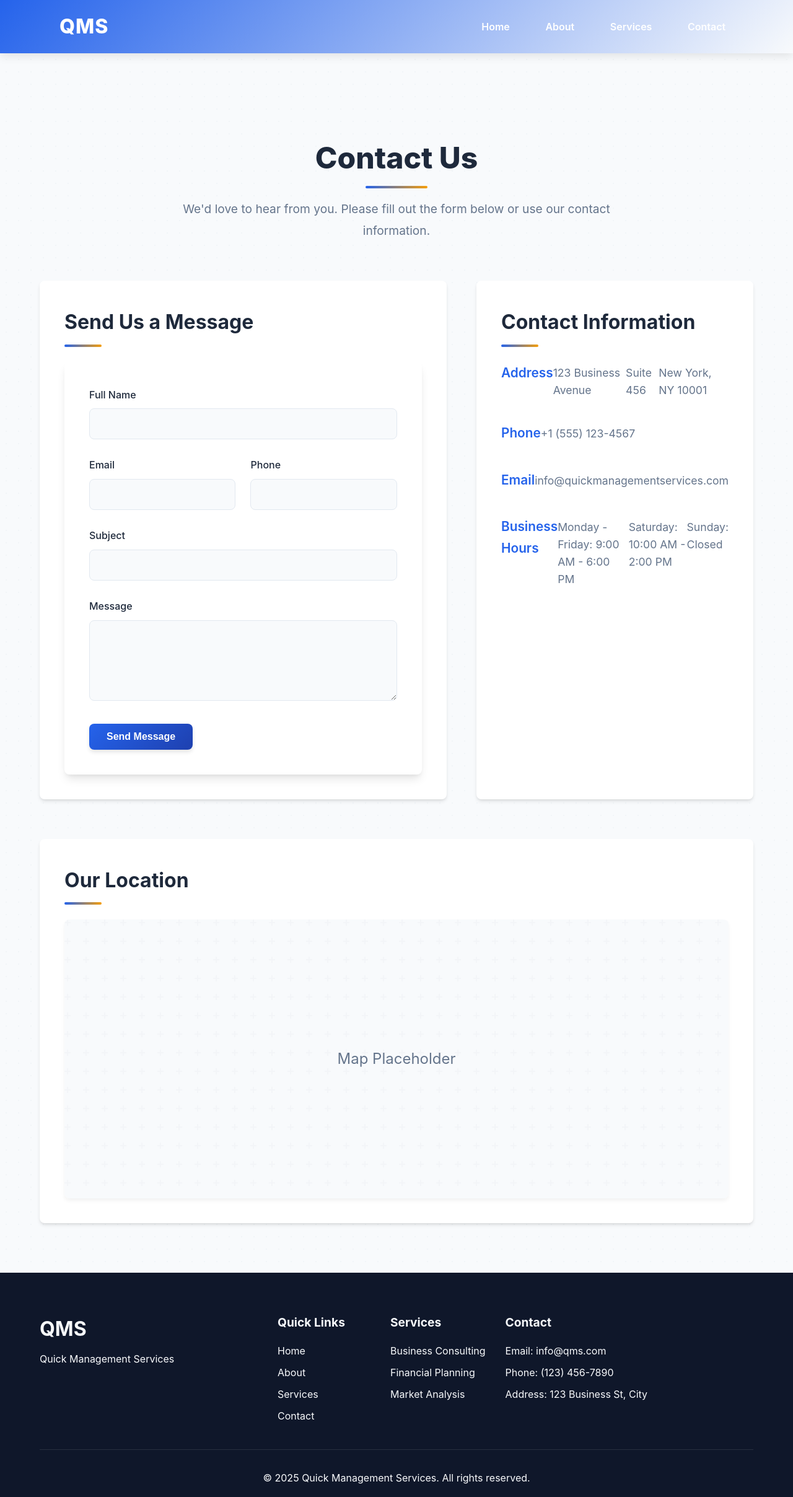
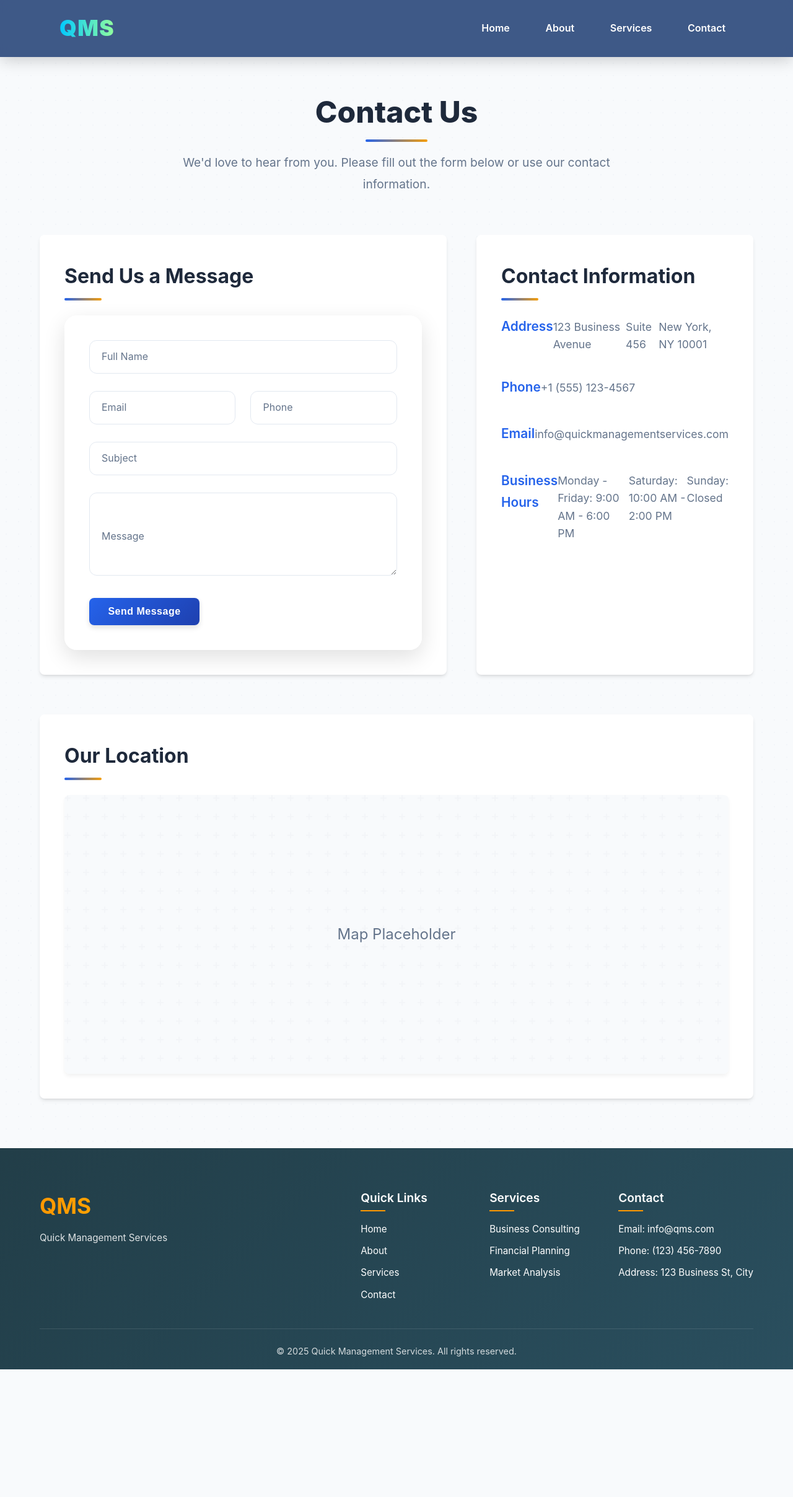
Before and after one commit to Dhanashree-02/QuickManagementServices__V2, a React (Vite) app: page /contact in a window 1280 px wide. Shown: the whole page at 62% size. After the commit the page ends 2210 px from the top, so only its background shows below. Built offline with nearby package versions, Linux system fonts and the light colour scheme.

Commit message:
New nav footer Hero and images

```diff
--- a/src/App.module.css
+++ b/src/App.module.css
@@ -7,7 +7,7 @@
 
 .main {
   flex: 1;
-  padding-top: 80px; /* Space for fixed header */
+  padding-top: 0px; /* Space for fixed header */
   padding-bottom: 2rem;
   position: relative;
   z-index: 1;
--- a/src/components/Button/button.module.css
+++ b/src/components/Button/button.module.css
@@ -2,85 +2,107 @@
   display: inline-flex;
   align-items: center;
   justify-content: center;
-  padding: 0.75rem 1.75rem;
-  border-radius: var(--border-radius);
+  padding: 0.8rem 1.9rem;
+  border-radius: var(--border-radius, 8px);
   font-weight: 600;
   font-size: 1rem;
   cursor: pointer;
-  transition: all var(--transition-normal);
+  transition: all 0.3s ease;
   border: none;
   text-align: center;
   position: relative;
   overflow: hidden;
-  box-shadow: 0 4px 6px rgba(0, 0, 0, 0.1);
+  box-shadow: 0 4px 8px rgba(0, 0, 0, 0.12);
+  letter-spacing: 0.5px;
+  isolation: isolate; /* ensures ripple stays inside */
 }
 
-/* Create ripple effect */
+/* Ripple effect */
 .button::after {
   content: '';
   position: absolute;
   width: 100%;
   height: 100%;
-  top: 0;
-  left: 0;
+  inset: 0;
   pointer-events: none;
-  background-image: radial-gradient(circle, rgba(255, 255, 255, 0.3) 10%, transparent 10.01%);
+  background-image: radial-gradient(circle, rgba(255, 255, 255, 0.35) 10%, transparent 11%);
   background-repeat: no-repeat;
   background-position: 50%;
-  transform: scale(10, 10);
+  transform: scale(12, 12);
   opacity: 0;
   transition: transform 0.5s, opacity 0.8s;
+  z-index: 0;
 }
 
 .button:active::after {
   transform: scale(0, 0);
-  opacity: 0.3;
+  opacity: 0.4;
   transition: 0s;
 }
 
+.button span,
+.button svg {
+  position: relative;
+  z-index: 1;
+}
+
+/* Variants */
 .primary {
-  background: linear-gradient(135deg, var(--primary-color), var(--primary-dark));
-  color: white;
+  background: linear-gradient(135deg, var(--primary-color, #2563eb), var(--primary-dark, #1e40af));
+  color: #fff;
 }
 
 .primary:hover {
-  background: linear-gradient(135deg, var(--primary-dark), var(--primary-color));
-  transform: translateY(-2px);
-  box-shadow: 0 6px 10px rgba(0, 0, 0, 0.15);
+  background: linear-gradient(135deg, var(--primary-dark, #1e40af), var(--primary-color, #2563eb));
+  transform: translateY(-3px) scale(1.02);
+  box-shadow: 0 8px 18px rgba(37, 99, 235, 0.25);
 }
 
 .secondary {
   background: transparent;
-  color: var(--primary-color);
-  border: 2px solid var(--primary-color);
+  color: var(--primary-color, #2563eb);
+  border: 2px solid var(--primary-color, #2563eb);
   box-shadow: none;
 }
 
 .secondary:hover {
-  background-color: rgba(37, 99, 235, 0.1);
-  transform: translateY(-2px);
-  box-shadow: 0 4px 6px rgba(0, 0, 0, 0.05);
+  background: var(--primary-color, #2563eb);
+  color: #fff;
+  transform: translateY(-2px) scale(1.02);
+  box-shadow: 0 6px 12px rgba(37, 99, 235, 0.2);
 }
 
 .accent {
-  background: linear-gradient(135deg, var(--accent-color), var(--accent-dark));
-  color: white;
+  background: linear-gradient(135deg, var(--accent-color, #f59e0b), var(--accent-dark, #d97706));
+  color: #fff;
 }
 
 .accent:hover {
-  background: linear-gradient(135deg, var(--accent-dark), var(--accent-color));
-  transform: translateY(-2px);
-  box-shadow: 0 6px 10px rgba(0, 0, 0, 0.15);
+  background: linear-gradient(135deg, var(--accent-dark, #d97706), var(--accent-color, #f59e0b));
+  transform: translateY(-3px) scale(1.02);
+  box-shadow: 0 8px 18px rgba(245, 158, 11, 0.25);
 }
 
-/* Add icon support */
-.button svg {
-  margin-right: 0.5rem;
+/* Disabled state */
+.button:disabled {
+  background: #ccc;
+  color: #666;
+  cursor: not-allowed;
+  box-shadow: none;
+  transform: none;
 }
 
+/* Icon support */
+.button svg {
+  margin-right: 0.6rem;
+  font-size: 1.1rem;
+}
+
+/* Responsive */
 @media (max-width: 768px) {
   .button {
     width: 100%;
-    padding: 0.75rem 1.5rem;
+    padding: 0.85rem 1.5rem;
+    font-size: 1.05rem;
   }
 }
--- a/src/components/ContactForm/contactForm.module.css
+++ b/src/components/ContactForm/contactForm.module.css
@@ -1,9 +1,15 @@
 .contactForm {
-  background-color: white;
+  background: rgba(255, 255, 255, 0.8);
+  backdrop-filter: blur(12px);
   padding: 2.5rem;
-  border-radius: var(--border-radius);
-  box-shadow: var(--box-shadow);
-  transition: transform var(--transition-normal);
+  border-radius: 1.25rem;
+  box-shadow: 0 12px 35px rgba(0, 0, 0, 0.12);
+  transition: transform var(--transition-normal), box-shadow var(--transition-normal);
+}
+
+.contactForm:hover {
+  transform: translateY(-4px);
+  box-shadow: 0 16px 40px rgba(0, 0, 0, 0.15);
 }
 
 .formGroup {
@@ -20,91 +26,86 @@
   flex: 1;
 }
 
+/* Floating label styling */
 label {
-  display: block;
-  margin-bottom: 0.5rem;
-  font-weight: 500;
-  color: var(--text-color);
-  transition: color var(--transition-fast);
+  position: absolute;
+  top: 50%;
+  left: 1rem;
+  transform: translateY(-50%);
+  font-size: 1rem;
+  color: var(--text-light, #666);
+  pointer-events: none;
+  transition: all 0.25s ease;
+  background-color: transparent;
+  padding: 0 0.25rem;
 }
 
 input,
 textarea {
   width: 100%;
-  padding: 0.9rem 1rem;
-  border: 1px solid var(--border-color);
-  border-radius: var(--border-radius);
+  padding: 1rem;
+  border: 1px solid var(--border-color, #ddd);
+  border-radius: 0.75rem;
   font-family: inherit;
   font-size: 1rem;
-  transition: all var(--transition-normal);
-  background-color: var(--secondary-color);
+  transition: all 0.3s ease;
+  background: rgba(255, 255, 255, 0.6);
 }
 
 input:focus,
 textarea:focus {
   outline: none;
-  border-color: var(--primary-color);
-  box-shadow: 0 0 0 3px rgba(37, 99, 235, 0.2);
-  background-color: white;
+  border-color: var(--primary-color, #2563eb);
+  box-shadow: 0 0 0 4px rgba(37, 99, 235, 0.15);
+  background: white;
 }
 
-/* Floating label effect */
-.floatingLabel {
-  position: relative;
+input:focus + label,
+textarea:focus + label,
+input:not(:placeholder-shown) + label,
+textarea:not(:placeholder-shown) + label {
+  top: -0.6rem;
+  left: 0.75rem;
+  font-size: 0.8rem;
+  font-weight: 500;
+  color: var(--primary-color, #2563eb);
+  background: white;
+  border-radius: 4px;
+  padding: 0 0.25rem;
 }
 
-.floatingLabel label {
-  position: absolute;
-  top: 0.9rem;
-  left: 1rem;
-  transition: all var(--transition-normal);
-  pointer-events: none;
-  background-color: transparent;
-  padding: 0 0.25rem;
-  color: var(--text-light);
-}
-
-.floatingLabel input:focus ~ label,
-.floatingLabel textarea:focus ~ label,
-.floatingLabel input:not(:placeholder-shown) ~ label,
-.floatingLabel textarea:not(:placeholder-shown) ~ label {
-  top: -0.5rem;
-  left: 0.75rem;
-  font-size: 0.75rem;
-  color: var(--primary-color);
-  background-color: white;
-}
-
-/* Submit button animation */
+/* Submit button */
 .submitButton {
   position: relative;
   overflow: hidden;
+  border-radius: 0.75rem;
 }
 
 .submitButton::before {
   content: '';
   position: absolute;
   top: 0;
-  left: -100%;
+  left: -120%;
   width: 100%;
   height: 100%;
   background: linear-gradient(
-    to right,
+    120deg,
     transparent,
-    rgba(255, 255, 255, 0.2),
+    rgba(255, 255, 255, 0.3),
     transparent
   );
-  transition: left 0.7s;
+  transition: all 0.7s ease;
 }
 
 .submitButton:hover::before {
-  left: 100%;
+  left: 120%;
 }
 
+/* Responsive */
 @media (max-width: 768px) {
   .formRow {
     flex-direction: column;
-    gap: 0;
+    gap: 1rem;
   }
 
   .contactForm {
--- a/src/components/Footer/footer.module.css
+++ b/src/components/Footer/footer.module.css
@@ -1,7 +1,24 @@
 .footer {
-  background-color: var(--dark-bg);
-  color: var(--light-text);
+  position: relative;
+  background: linear-gradient(135deg, #0f2027, #203a43, #2c5364);
+  background-size: 300% 300%;
+  animation: gradientShift 15s ease infinite;
+  color: #fff;
   padding: 4rem 0 1rem;
+  overflow: hidden;
+}
+
+/* Background gradient animation */
+@keyframes gradientShift {
+  0% {
+    background-position: 0% 50%;
+  }
+  50% {
+    background-position: 100% 50%;
+  }
+  100% {
+    background-position: 0% 50%;
+  }
 }
 
 .footerContent {
@@ -9,6 +26,7 @@
   flex-wrap: wrap;
   justify-content: space-between;
   margin-bottom: 2rem;
+  animation: fadeInUp 1s ease forwards;
 }
 
 .footerLogo {
@@ -18,56 +36,128 @@
 }
 
 .footerLogo h2 {
-  font-size: 2rem;
+  font-size: 2.2rem;
   margin-bottom: 0.5rem;
+  background: linear-gradient(90deg, #ff9800, #ffc107);
+  -webkit-background-clip: text;
+  -webkit-text-fill-color: transparent;
+}
+
+.footerLogo p {
+  font-size: 0.95rem;
+  opacity: 0.85;
 }
 
 .footerLinks {
   display: flex;
   flex-wrap: wrap;
-  gap: 2rem;
+  gap: 3rem;
   flex: 2;
+  justify-content: flex-end;
 }
 
 .linkColumn {
-  min-width: 150px;
+  min-width: 160px;
 }
 
 .linkColumn h3 {
   margin-bottom: 1rem;
   font-size: 1.2rem;
+  font-weight: 600;
+  position: relative;
+  padding-bottom: 0.3rem;
+}
+
+.linkColumn h3::after {
+  content: "";
+  position: absolute;
+  width: 40px;
+  height: 2px;
+  background: #ff9800;
+  bottom: 0;
+  left: 0;
 }
 
 .linkColumn ul {
   list-style: none;
+  padding: 0;
 }
 
 .linkColumn li {
-  margin-bottom: 0.5rem;
+  margin-bottom: 0.6rem;
+  font-size: 0.95rem;
 }
 
 .linkColumn a {
-  color: var(--light-text);
+  color: #fff;
+  text-decoration: none;
+  position: relative;
+  display: inline-block;
   transition: color 0.3s;
 }
 
+.linkColumn a::after {
+  content: "";
+  position: absolute;
+  width: 0%;
+  height: 2px;
+  background: #ff9800;
+  left: 0;
+  bottom: -3px;
+  transition: width 0.3s ease;
+}
+
 .linkColumn a:hover {
-  color: var(--accent-color);
+  color: #ff9800;
+}
+
+.linkColumn a:hover::after {
+  width: 100%;
 }
 
 .footerBottom {
   text-align: center;
-  padding-top: 2rem;
-  border-top: 1px solid rgba(255, 255, 255, 0.1);
+  padding-top: 1.5rem;
+  border-top: 1px solid rgba(255, 255, 255, 0.15);
+  font-size: 0.9rem;
+  opacity: 0.8;
+}
+
+/* Fade-in animation */
+@keyframes fadeInUp {
+  from {
+    opacity: 0;
+    transform: translateY(40px);
+  }
+  to {
+    opacity: 1;
+    transform: translateY(0);
+  }
+}
+
+/* Responsiveness */
+@media (max-width: 992px) {
+  .footerLinks {
+    gap: 2rem;
+    justify-content: flex-start;
+  }
 }
 
 @media (max-width: 768px) {
   .footerContent {
     flex-direction: column;
+    text-align: center;
+    gap: 2rem;
   }
 
   .footerLinks {
     flex-direction: column;
+    align-items: center;
     gap: 1.5rem;
   }
+
+  .linkColumn h3::after {
+    left: 50%;
+    transform: translateX(-50%);
+  }
 }
--- a/src/components/Header/header.jsx
+++ b/src/components/Header/header.jsx
@@ -1,16 +1,33 @@
-import { useState } from "react";
+import { useState, useEffect } from "react";
 import { Link } from "react-router-dom";
 import styles from "./Header.module.css";
 
 const Header = () => {
   const [isOpen, setIsOpen] = useState(false);
+  const [scrolled, setScrolled] = useState(false);
 
   const toggleMenu = () => {
     setIsOpen(!isOpen);
   };
 
+  // Detect scroll for shrinking header effect
+  useEffect(() => {
+    const handleScroll = () => {
+      if (window.scrollY > 50) {
+        setScrolled(true);
+      } else {
+        setScrolled(false);
+      }
+    };
+    window.addEventListener("scroll", handleScroll);
+
+    return () => window.removeEventListener("scroll", handleScroll);
+  }, []);
+
   return (
-    <header className={styles.header}>
+    <header
+      className={`${styles.header} ${scrolled ? styles.scrolled : ""}`}
+    >
       <div className="container">
         <div className={styles.headerContent}>
           {/* Logo */}
@@ -32,22 +49,38 @@ const Header = () => {
               className={`${styles.navList} ${isOpen ? styles.active : ""}`}
             >
               <li className={styles.navItem}>
-                <Link to="/" className={styles.navLink}>
+                <Link
+                  to="/"
+                  className={styles.navLink}
+                  onClick={() => setIsOpen(false)}
+                >
                   Home
                 </Link>
               </li>
               <li className={styles.navItem}>
-                <Link to="/about" className={styles.navLink}>
+                <Link
+                  to="/about"
+                  className={styles.navLink}
+                  onClick={() => setIsOpen(false)}
+                >
                   About
                 </Link>
               </li>
               <li className={styles.navItem}>
-                <Link to="/services" className={styles.navLink}>
+                <Link
+                  to="/services"
+                  className={styles.navLink}
+                  onClick={() => setIsOpen(false)}
+                >
                   Services
                 </Link>
               </li>
               <li className={styles.navItem}>
-                <Link to="/contact" className={styles.navLink}>
+                <Link
+                  to="/contact"
+                  className={styles.navLink}
+                  onClick={() => setIsOpen(false)}
+                >
                   Contact
                 </Link>
               </li>
--- a/src/components/Header/header.module.css
+++ b/src/components/Header/header.module.css
@@ -1,11 +1,23 @@
+.header {
+  margin-bottom: 0 !important;
+}
+
 /* ===== Header Container ===== */
 .header {
-  background: linear-gradient(135deg, var(--primary-color), var(--secondary-color));
-  box-shadow: 0 4px 15px rgba(0, 0, 0, 0.1);
+  background: rgba(30, 60, 114, 0.85); /* Glass effect */
+  backdrop-filter: blur(10px);
+  box-shadow: 0 4px 25px rgba(0, 0, 0, 0.2);
   position: sticky;
   top: 0;
   z-index: 1000;
-  transition: background 0.3s ease-in-out;
+  transition: all 0.4s ease;
+}
+
+/* Shrink on scroll */
+.scrolled {
+  background: rgba(30, 60, 114, 0.95);
+  padding: 0.4rem 0;
+  box-shadow: 0 6px 20px rgba(0, 0, 0, 0.3);
 }
 
 /* Flex wrapper */
@@ -14,37 +26,24 @@
   justify-content: space-between;
   align-items: center;
   padding: 1rem 2rem;
+  transition: padding 0.3s ease;
 }
 
 /* ===== Logo ===== */
 .logo h1 {
   color: #fff;
-  font-size: 2rem;
-  font-weight: 800;
-  letter-spacing: 1px;
+  font-size: 2.2rem;
+  font-weight: 900;
+  letter-spacing: 1.5px;
   cursor: pointer;
-  position: relative;
-  transition: transform 0.3s ease, color 0.3s ease;
-}
-
-.logo h1::after {
-  content: "";
-  position: absolute;
-  bottom: -5px;
-  left: 0;
-  width: 0;
-  height: 3px;
-  background: #fff;
-  transition: width 0.4s ease;
+  background: linear-gradient(90deg, #00c9ff, #92fe9d);
+  -webkit-background-clip: text;
+  -webkit-text-fill-color: transparent;
+  transition: transform 0.3s ease;
 }
 
 .logo h1:hover {
-  transform: scale(1.08);
-  color: #000;
-}
-
-.logo h1:hover::after {
-  width: 100%;
+  transform: scale(1.1);
 }
 
 /* ===== Navbar Links ===== */
@@ -57,7 +56,6 @@
   display: flex;
   list-style: none;
   gap: 2rem;
-  transition: all 0.3s ease;
 }
 
 .navItem {
@@ -71,23 +69,23 @@
   text-decoration: none;
   padding: 0.5rem 0.8rem;
   position: relative;
-  transition: color 0.3s ease, transform 0.3s ease;
+  transition: all 0.3s ease;
 }
 
-/* Underline hover animation */
+/* Underline hover animation (slide-in from left) */
 .navLink::after {
   content: "";
   position: absolute;
+  bottom: -4px;
   left: 0;
-  bottom: -4px;
   width: 0;
   height: 2px;
-  background-color: #fff;
+  background: linear-gradient(90deg, #00c9ff, #2a5298);
   transition: width 0.3s ease;
 }
 
 .navLink:hover {
-  color: #000;
+  color: #00c9ff;
   transform: translateY(-2px);
 }
 
@@ -102,7 +100,6 @@
   gap: 6px;
   cursor: pointer;
   z-index: 1100;
-  transition: transform 0.3s ease;
 }
 
 .menuIcon span {
@@ -114,9 +111,10 @@
   transition: all 0.4s ease;
 }
 
-/* Menu icon animation (hamburger → X) */
+/* Hamburger → X animation */
 .menuIcon.active span:nth-child(1) {
   transform: rotate(45deg) translateY(8px);
+  background-color: #00c9ff;
 }
 
 .menuIcon.active span:nth-child(2) {
@@ -125,6 +123,7 @@
 
 .menuIcon.active span:nth-child(3) {
   transform: rotate(-45deg) translateY(-8px);
+  background-color: #00c9ff;
 }
 
 /* ===== Responsive (Mobile) ===== */
@@ -142,10 +141,10 @@
     flex-direction: column;
     align-items: center;
     justify-content: center;
-    background: rgba(0, 0, 0, 0.95);
+    background: linear-gradient(135deg, #1e3c72, #2a5298);
     transform: translateY(-100%);
     opacity: 0;
-    transition: all 0.4s ease;
+    transition: all 0.5s ease;
   }
 
   .navList.active {
@@ -161,6 +160,6 @@
 
   .navLink {
     font-size: 1.5rem;
-    color: #000;
+    color: #fff;
   }
 }
```
Also changed, not shown: src/components/Hero/hero.jsx (+6 -2 lines), src/components/Hero/hero.module.css (+74 -13 lines), src/components/ServiceCard/serviceCard.module.css (+75 -24 lines), src/assets/Indian Madder.jpg (added).
